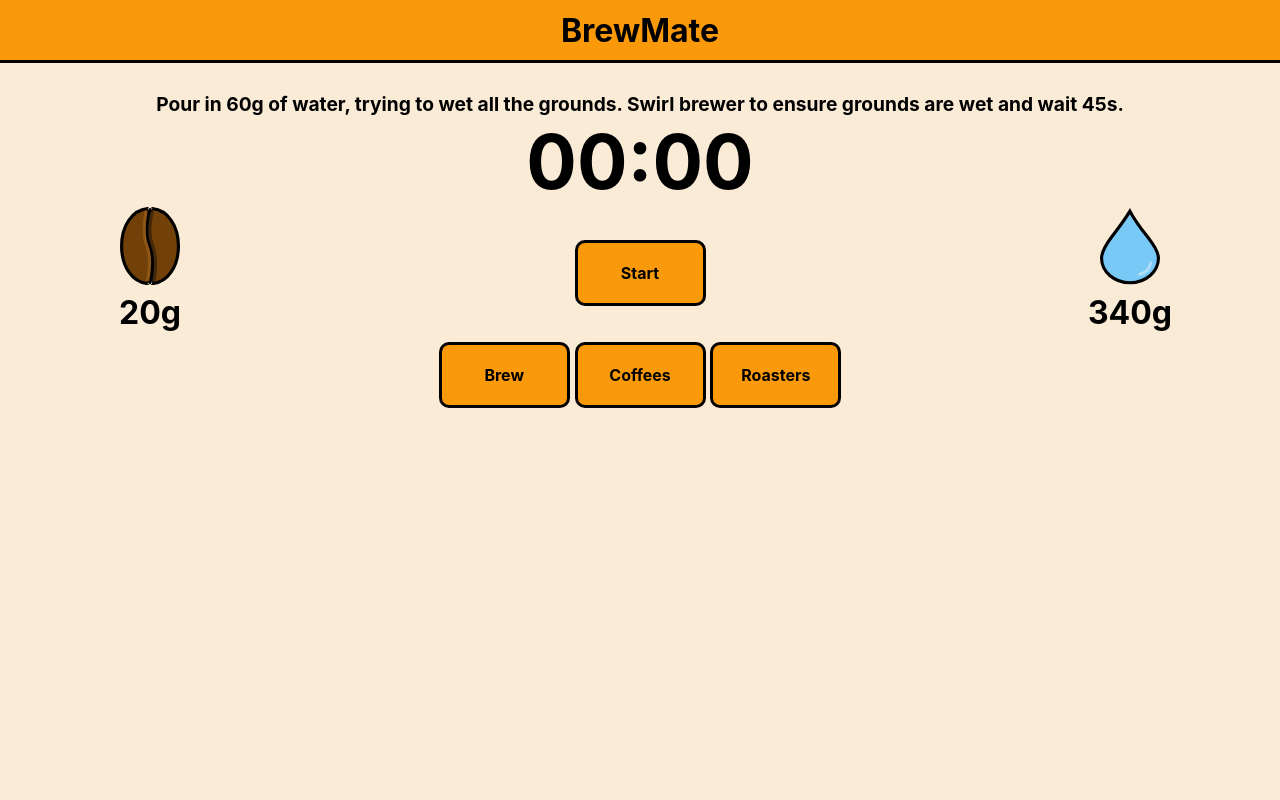
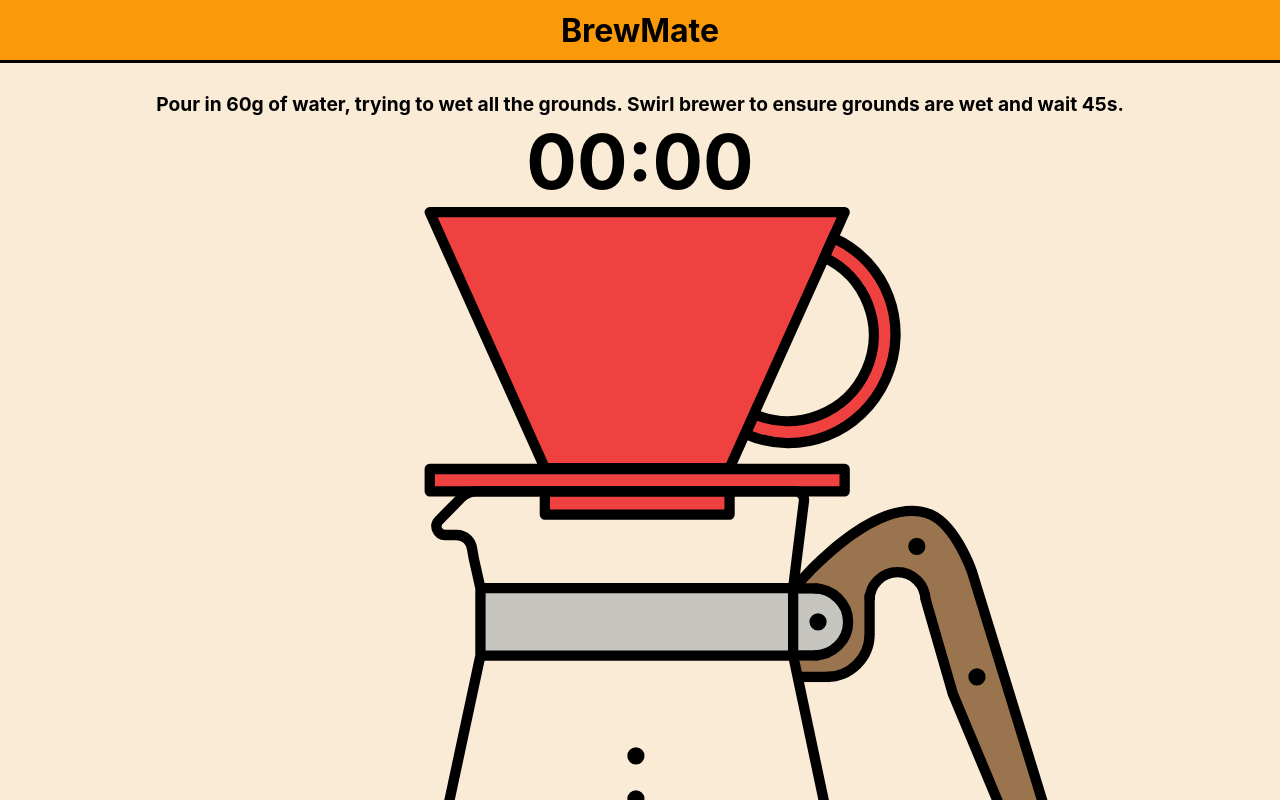
Before and after one commit to jbenson4/coffee-journal, a React (Create React App) app in the folder client/: page / in a window 1280 px wide. Shown: the top 800 px of the page. Built offline with nearby package versions, Linux system fonts and the light colour scheme.

Commit message:
Import brewer svg as component.

```diff
--- a/client/src/App.js
+++ b/client/src/App.js
@@ -6,6 +6,8 @@ import Dosage from './components/Dosage';
 import StartButton from './components/StartButton';
 import Water from './components/Water';
 import Navbar from './components/Navbar';
+import { ReactComponent as Brewer } from './components/images/brewer.svg';
+
 
 function App() {
   return (
@@ -14,6 +16,9 @@ function App() {
     <div className='instructions'>
       <Prompts />
       <Timer />
+    </div>
+    <div className='brewer'>
+      <Brewer />
     </div>
     <div className='controls'>
       <Dosage />
```
